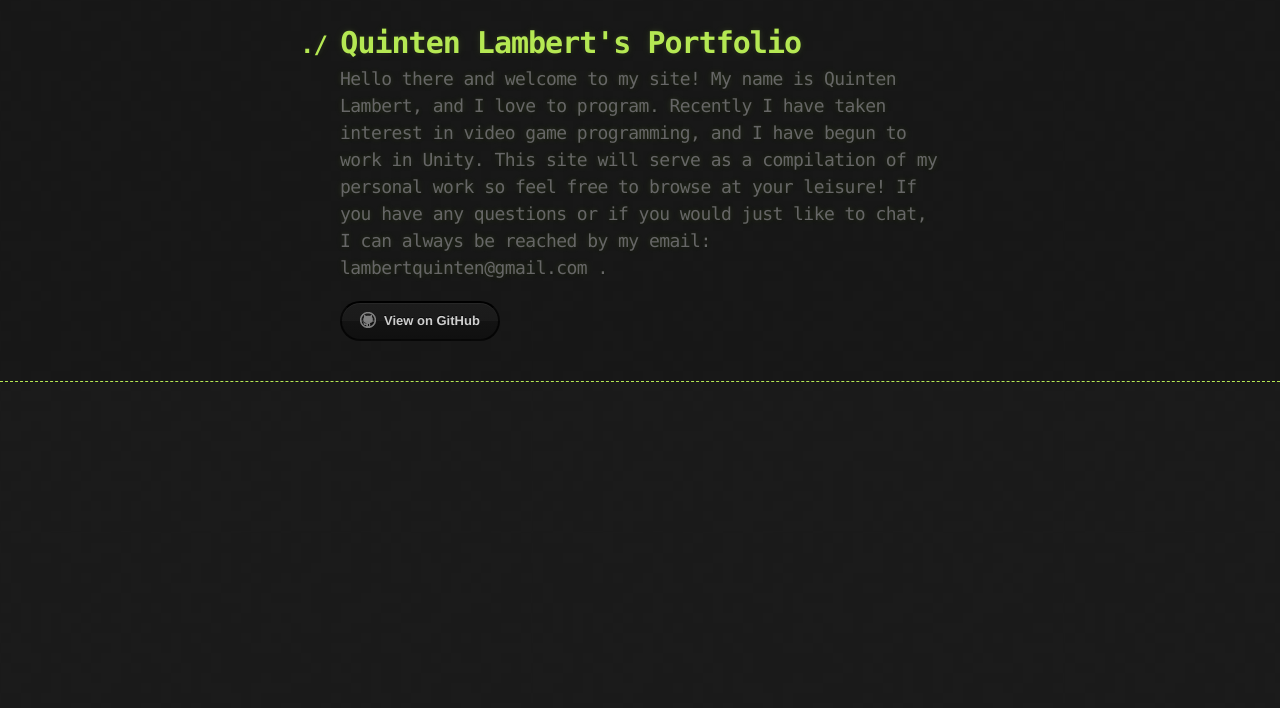
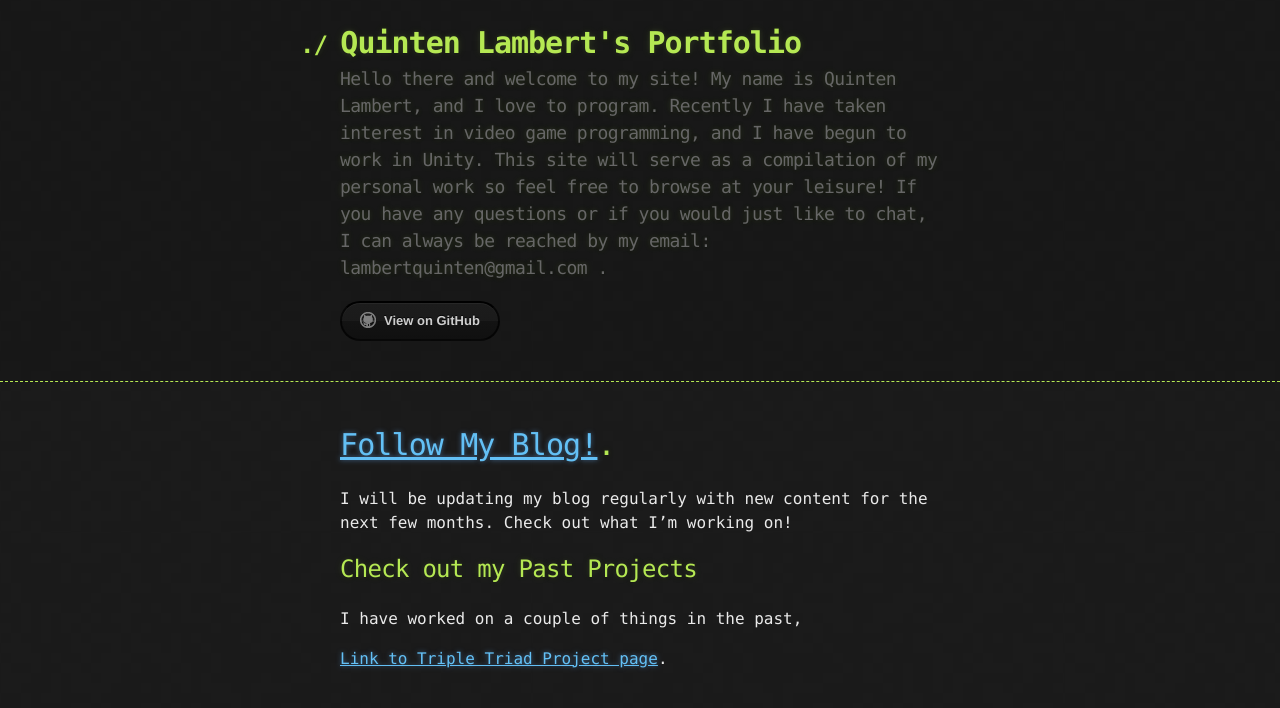
Before and after one commit to lambertq/lambertq.github.io, a Jekyll site: the page built from index.md, in a window 1280 px wide. Shown: the top 708 px of the page. Built offline with Jekyll 4.4.1, drawn with Linux system fonts in a browser that asks for light colours; our own code applies the rules of GitHub Pages for plain Markdown files.

Commit message:
Making some minor changes to the index page
These changes will serve as a hub for anyone visiting the site to click between different pages, such as my About page, or my projects page.

```diff
--- a/index.md
+++ b/index.md
@@ -4,3 +4,13 @@
 # See: https://jekyllrb.com/docs/themes/#overriding-theme-defaults
 layout: default
 ---
+
+# [](#header-1)[Follow My Blog!](about).
+
+I will be updating my blog regularly with new content for the next few months. Check out what I'm working on!
+
+## [](#header-2)Check out my Past Projects
+
+I have worked on a couple of things in the past,
+
+[Link to Triple Triad Project page](tripletriad).
```
